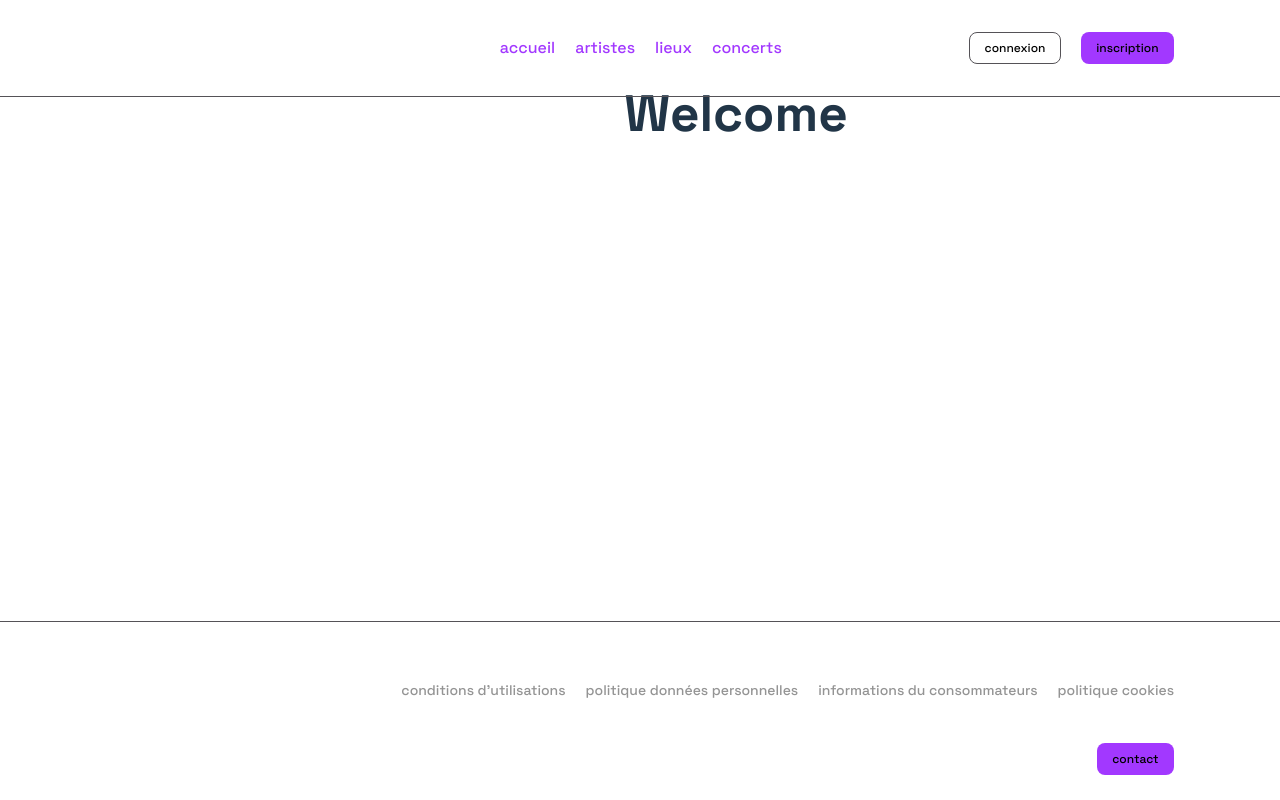
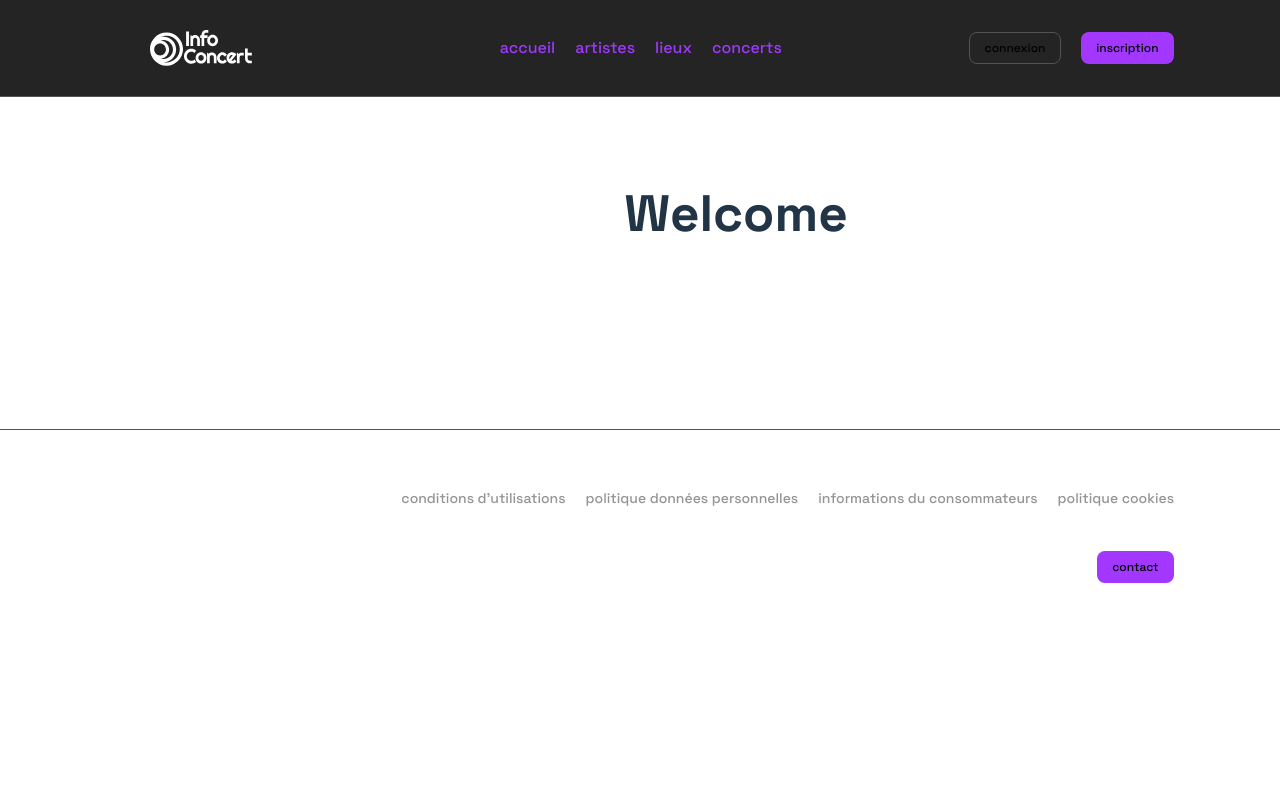
Before and after one commit to maelle-lagarde/info-concert, a React (Vite) app: page /accueil in a window 1280 px wide. Shown: the top 800 px of the page. Built offline with nearby package versions, Linux system fonts and the light colour scheme.

Commit message:
editing design

```diff
--- a/src/pages/ArtistPage.jsx
+++ b/src/pages/ArtistPage.jsx
@@ -11,6 +11,7 @@ export default function ArtistPage() {
 
   return (
     <>
+      <div className='wrapper'>
         <h1>Nos artistes</h1>
           <main className="artist-container">
             <div className="artist-card">
@@ -99,6 +100,7 @@ export default function ArtistPage() {
               </div>
 
             </main>
+      </div>
     </>
   )
 }
--- a/src/pages/EventPage.jsx
+++ b/src/pages/EventPage.jsx
@@ -4,8 +4,9 @@ export default function EventPage() {
 
   return (
     <>
+      <div className='wrapper'>
         <h1>Nos Concerts</h1>
-
+      </div>
     </>
   )
 }
--- a/src/pages/HomePage.jsx
+++ b/src/pages/HomePage.jsx
@@ -4,8 +4,9 @@ export default function HomePage() {
 
   return (
     <>
-        <h1>Welcome</h1>
-
+        <div className='wrapper'>
+           <h1>Welcome</h1>
+        </div>
     </>
   )
 }
--- a/src/pages/LocationPage.jsx
+++ b/src/pages/LocationPage.jsx
@@ -4,8 +4,9 @@ export default function LocationPage() {
 
   return (
     <>
+      <div className='wrapper'>
         <h1>Nos lieux</h1>
-
+      </div>
     </>
   )
 }
--- a/src/style.css
+++ b/src/style.css
@@ -15,6 +15,10 @@ body {
 #detail {
   padding: 2rem 6rem 2rem 6rem;
   width: 100%;
+}
+
+.wrapper {
+  padding: 100px 40px 100px 40px;
 }
 
 h1 {
@@ -103,6 +107,7 @@ p.artist-style {
 /* NAV */
 
 .nav {
+  background-color: #242424;
   display: flex;
   flex-direction: row;
   justify-content: space-between;
@@ -111,6 +116,7 @@ p.artist-style {
   padding: 20px 150px 20px 150px;
   border-bottom: 1px solid #555257;
   position: fixed;
+  z-index: 1000;
 }
 
 ul {
@@ -152,7 +158,6 @@ img#logo-nav {
 /* FOOTER */
 
 .footer {
-  position: fixed;
   bottom: 0;
   left: 0;
   width: 80%;
```
Lines whose indentation alone changed are shown as unchanged.
